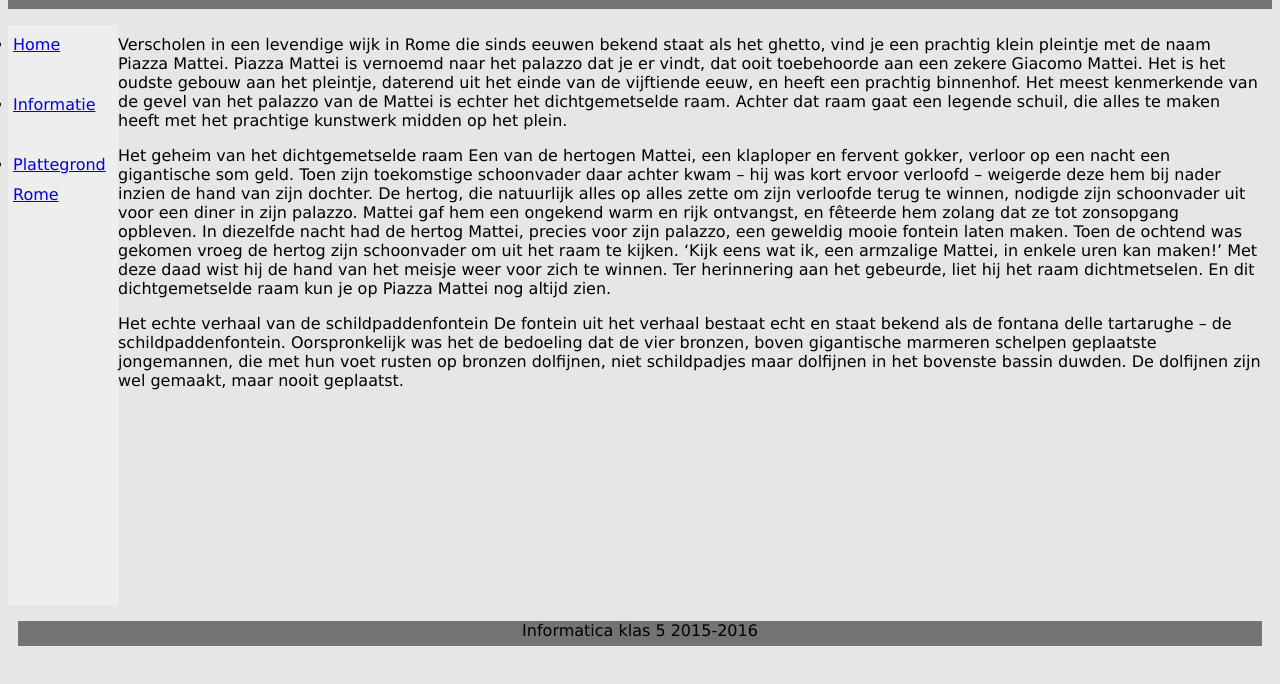
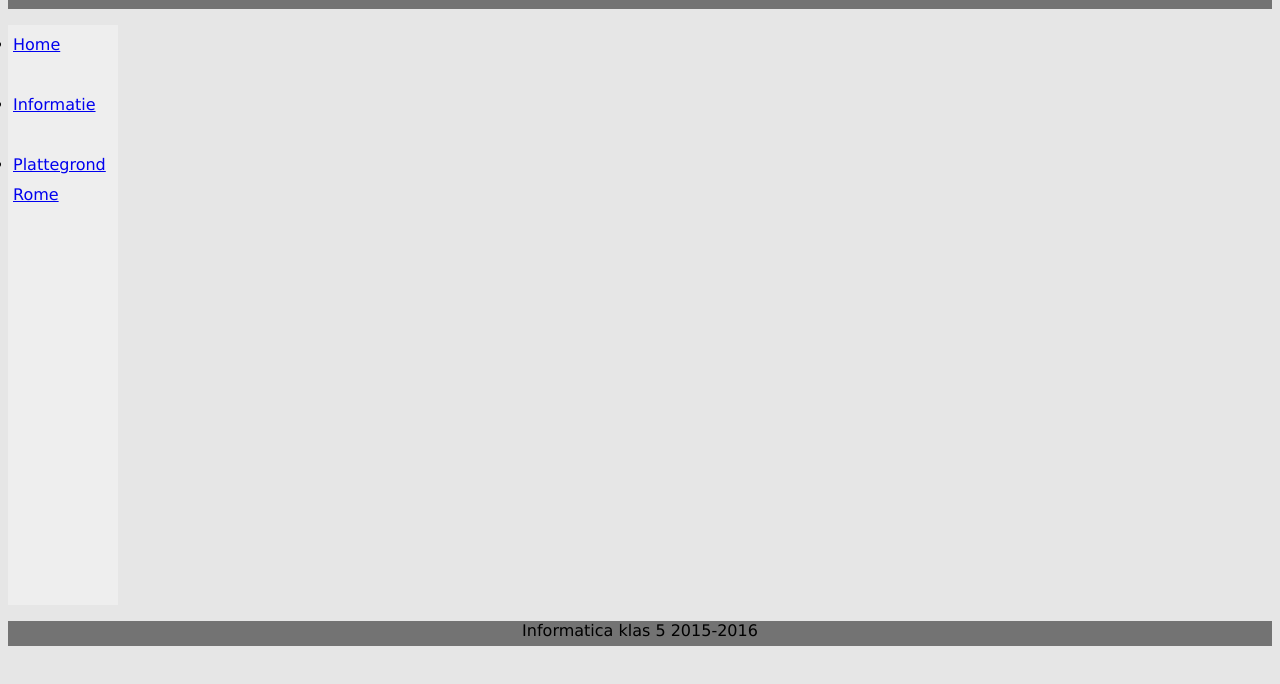
Before and after one commit to hanotonah/hanotonah.github.io, a plain HTML site: page Piazza_Mattei.html in a window 1280 px wide. Shown: the part 62-746 px from the top of the page. Drawn offline with Linux system fonts and the light colour scheme.

Commit message:
Update Piazza_Mattei.html

```diff
--- a/Piazza_Mattei.html
+++ b/Piazza_Mattei.html
@@ -23,20 +23,6 @@
         </ul>
     </div>
 
-    <div class="text">
-   <p> Verscholen in een levendige wijk in Rome die sinds eeuwen bekend staat als het ghetto, vind je een prachtig klein pleintje met de naam Piazza Mattei.
-Piazza Mattei is vernoemd naar het palazzo dat je er vindt, dat ooit toebehoorde aan een zekere Giacomo Mattei. Het is het oudste gebouw aan het pleintje, daterend uit het einde van de vijftiende eeuw, en heeft een prachtig binnenhof.
-Het meest kenmerkende van de gevel van het palazzo van de Mattei is echter het dichtgemetselde raam. Achter dat raam gaat een legende schuil, die alles te maken heeft met het prachtige kunstwerk midden op het plein.</p>
-
-<p>Het geheim van het dichtgemetselde raam
-Een van de hertogen Mattei, een klaploper en fervent gokker, verloor op een nacht een gigantische som geld. Toen zijn toekomstige schoonvader daar achter kwam – hij was kort ervoor verloofd – weigerde deze hem bij nader inzien de hand van zijn dochter.
-De hertog, die natuurlijk alles op alles zette om zijn verloofde terug te winnen, nodigde zijn schoonvader uit voor een diner in zijn palazzo. Mattei gaf hem een ongekend warm en rijk ontvangst, en fêteerde hem zolang dat ze tot zonsopgang opbleven.
-In diezelfde nacht had de hertog Mattei, precies voor zijn palazzo, een geweldig mooie fontein laten maken. Toen de ochtend was gekomen vroeg de hertog zijn schoonvader om uit het raam te kijken. ‘Kijk eens wat ik, een armzalige Mattei, in enkele uren kan maken!’
-Met deze daad wist hij de hand van het meisje weer voor zich te winnen. Ter herinnering aan het gebeurde, liet hij het raam dichtmetselen. En dit dichtgemetselde raam kun je op Piazza Mattei nog altijd zien. </p>
-
-<p> Het echte verhaal van de schildpaddenfontein
-De fontein uit het verhaal bestaat echt en staat bekend als de fontana delle tartarughe – de schildpaddenfontein. Oorspronkelijk was het de bedoeling dat de vier bronzen, boven gigantische marmeren schelpen geplaatste jongemannen, die met hun voet rusten op bronzen dolfijnen, niet schildpadjes maar dolfijnen in het bovenste bassin duwden. De dolfijnen zijn wel gemaakt, maar nooit geplaatst. </p>
-
 
     <div class="footer">
     <p> Informatica klas 5 2015-2016 </p>
```
